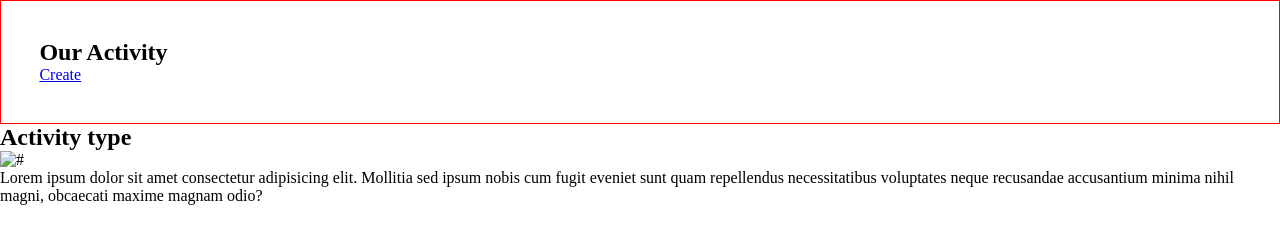
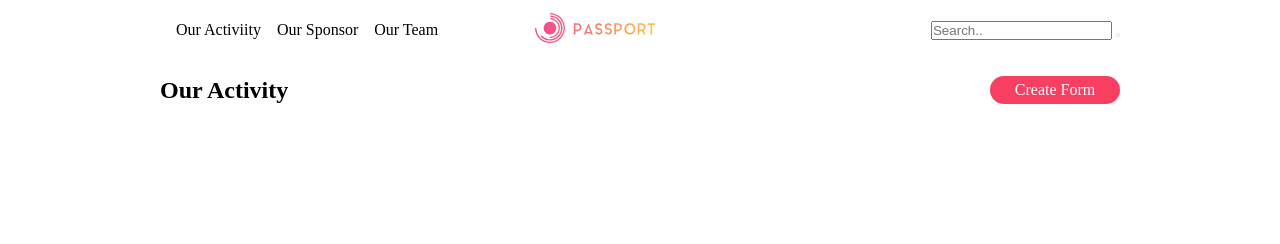
Before and after one commit to krittamark/CS100-Project-G11, a plain HTML site: page html/activity.html in a window 1280 px wide. Drawn offline with Linux system fonts and the light colour scheme.

Commit message:
create acitivity and form

```diff
--- a/html/activity.html
+++ b/html/activity.html
@@ -1,39 +1,43 @@
 <!DOCTYPE html>
 <html lang="en">
-
 <head>
-  <meta charset="UTF-8" />
-  <meta name="viewport" content="width=device-width, initial-scale=1.0" />
-  <title>Activity - G11 Our Passport</title>
+  <meta charset="UTF-8">
+  <meta name="viewport" content="width=device-width, initial-scale=1.0">
+  <title>Document</title>
   <link rel="stylesheet" href="assets/stylesheet/activity.css">
 </head>
-
 <body>
-  <section class="activity" id="head1">
-    <div class="ouractivity">
-      <div class="headactivity">
-        <div class="ouractivity_text">
-          <h2>Our Activity</h2>
+  <nav>
+    <div class="container">
+      <div class="nav-con">
+        <ul class="menu">
+          <li><a href="activity.html">Our Activiity</a></li>
+          <li><a href="#sponsor">Our Sponsor</a></li>
+          <li><a href="#team">Our Team</a></li>
+        </ul>
+        <div class="logo">
+          <a href="">
+            <img src="assets/images/logo/Passport-Landscape.svg" alt="Passport Logo">
+          </a>
         </div>
-        <div class="create"><a href="#">Create</a></div>
+        <div class="search-container">
+          <form action="#">
+            <input type="text" placeholder="Search.." name="search">
+            <button type="submit"><i class="fa-fa-search"></i></button>
+          </form>
+        </div>
+      </div>
+  </nav>
+  <section id="head">
+    <div class="container-form">
+      <div class="con-activity">
+        <h2>Our Activity</h2>
+      </div>
+      <div class="con-form">
+        <a href="form.html">Create Form</a>
       </div>
     </div>
   </section>
-  <section id="feedpeople">
-    <div class="activity_type">
-      <h2>Activity type</h2>
-    </div>
-    <div class="imagepeople">
-      <img src="#" alt="#">
-    </div>
-    <div class="description">
-      <p>Lorem ipsum dolor sit amet consectetur adipisicing elit. Mollitia sed ipsum nobis cum fugit eveniet sunt quam
-        repellendus necessitatibus voluptates neque recusandae accusantium minima nihil magni, obcaecati maxime magnam
-        odio?</p>
-    </div>
 
-
-  </section>
 </body>
-
 </html>
--- a/html/assets/stylesheet/activity.css
+++ b/html/assets/stylesheet/activity.css
@@ -26,8 +26,75 @@
     margin: 0;
     padding: 0;
   }
+  .nav {
+    background-color: black;
+}
 
-  .ouractivity {
-    border: 1px solid red;
-    padding: 3%;
-  }
+.logo img{
+    width: 40%;
+}
+
+.container {
+    padding: 0 10rem;
+    margin: 0 auto;
+    /*border: 1px solid red;*/
+}
+.nav-con{
+    display: flex;
+    justify-content: space-between;
+    align-items: center;
+    height: 60px;
+}
+
+.menu{
+    display: flex;
+}
+.menu a {
+    color: black;
+    text-decoration: none;
+    transition: 200ms ease-in-out color;
+}
+.menu li {
+    list-style: none;
+    margin-left: 1rem;
+}
+.menu a:hover{
+    color: #F83F61;
+    transition: 200ms ease-in-out color;
+}
+
+#head {
+    padding: 0 10rem;
+    margin: 0 auto;
+   /* border: 1px solid red;*/
+}
+
+.container-form{
+    display: flex;
+    justify-content: space-between;
+    align-items: center;
+    height: 60px;
+}
+
+.con-form a {
+    text-decoration: none;
+    color: white;
+}
+
+
+
+.con-form{
+  text-decoration: none;
+  outline: none;
+  border: none;
+  color: inherit;
+  padding: 5px 15px;
+  border-radius: 20px;
+  min-width: 130px;
+  text-align: center;
+  background-color: #F83F61;
+  color: #fff;
+}
+.con-form a:hover{
+    color: black;
+}
--- a/html/assets/stylesheet/index.css
+++ b/html/assets/stylesheet/index.css
@@ -101,8 +101,14 @@ body {
 .menu a {
     color: black;
     text-decoration: none;
+    transition: 200ms ease-in-out color;
 }
 .menu li {
     list-style: none;
     margin-left: 1rem;
 }
+.menu a:hover{
+    color: #F83F61;
+    transition: 200ms ease-in-out color;
+
+}
```
Also changed, not shown: html/assets/stylesheet/main.css (+50 -0 lines), html/index.html (+1 -1 lines).
